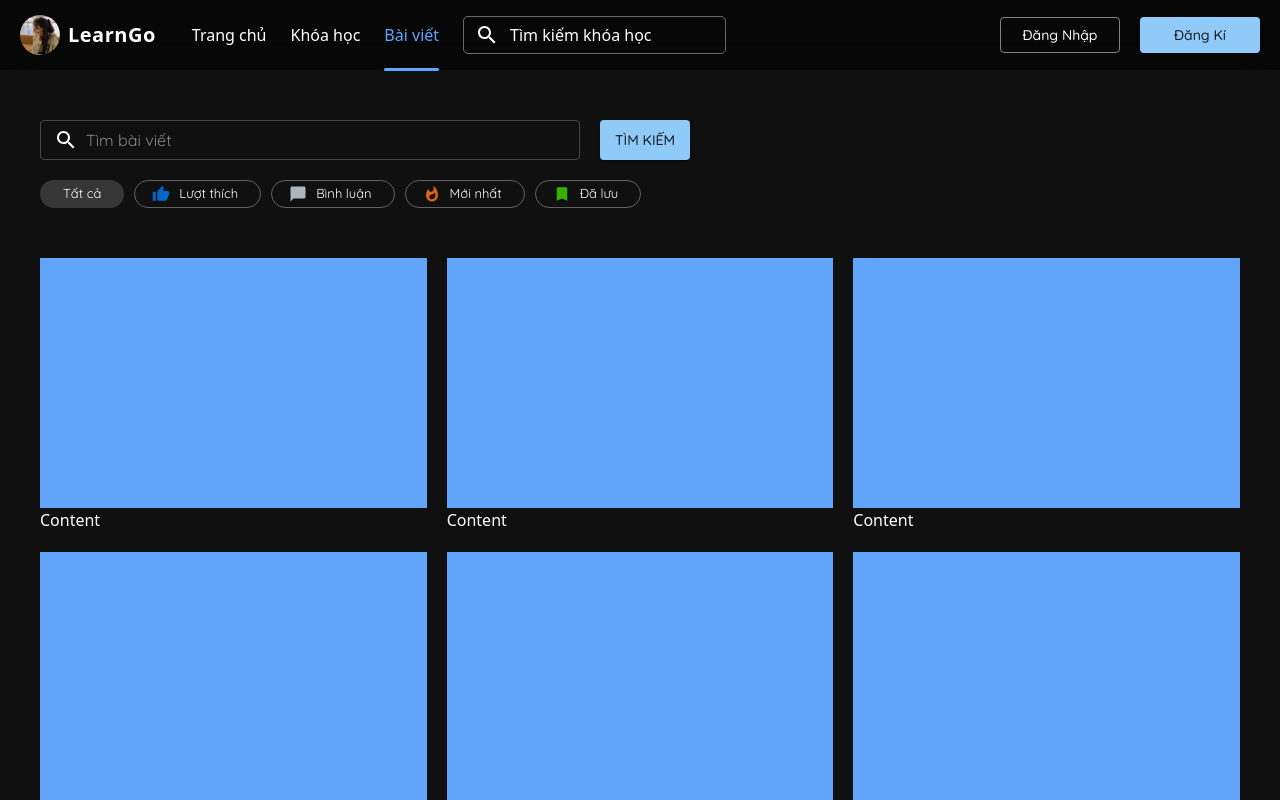
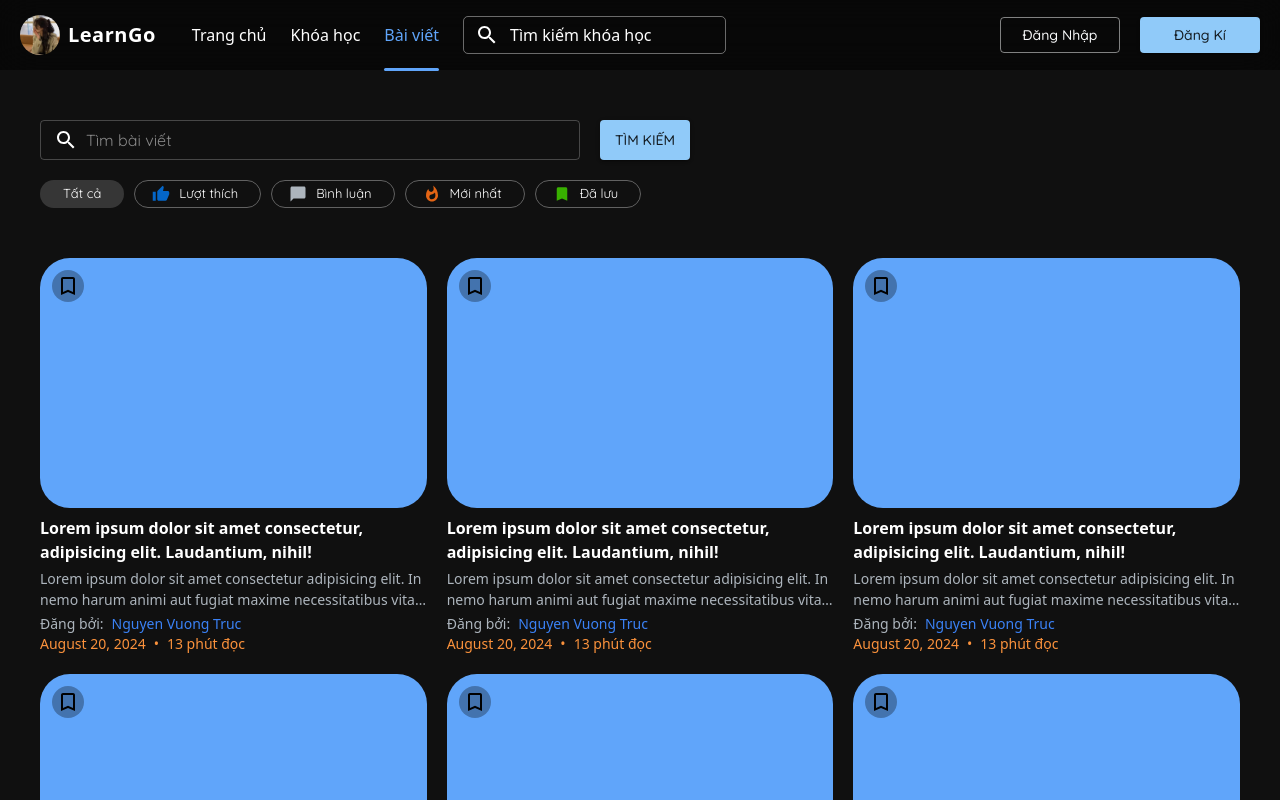
Before and after one commit to vuongtruc2004/SWP391_Frontend_User, a Next.js app: page /blog in a window 1280 px wide. Shown: the top 800 px of the page. Built offline with nearby package versions, Linux system fonts and the light colour scheme; no server answers; what @mui/material-nextjs would draw is missing.

Commit message:
udpate blog list

```diff
--- a/components/blog/single.blog.list.tsx
+++ b/components/blog/single.blog.list.tsx
@@ -1,4 +1,6 @@
-import { Box } from "@mui/material"
+import { Box, Tooltip } from "@mui/material"
+import Link from "next/link";
+import BookmarkBorderIcon from '@mui/icons-material/BookmarkBorder';
 
 const SingleBlogList = () => {
     return (
@@ -6,12 +8,58 @@ const SingleBlogList = () => {
             <div style={{
                 background: '#60a5fa',
                 width: '100%',
-                height: '250px'
-            }} />
+                height: '250px',
+                borderRadius: '30px',
+                position: 'relative'
+            }}>
+                <Tooltip title="Lưu bài viết" arrow placement="bottom-start">
+                    <Box sx={{
+                        position: 'absolute',
+                        top: '12px',
+                        left: '12px',
+                        cursor: 'pointer',
+                        backgroundColor: 'rgba(0,0,0,0.3)',
+                        width: '32px',
+                        aspectRatio: 1,
+                        display: 'flex',
+                        justifyContent: 'center',
+                        alignItems: 'center',
+                        borderRadius: '50%',
+                        transition: 'all .3s',
+                        '&:hover': {
+                            color: 'white'
+                        }
+                    }}>
+                        <BookmarkBorderIcon />
+                    </Box>
+                </Tooltip>
+            </div>
+
             <Box sx={{
                 color: 'white'
             }}>
-                Content
+                <h1 className="font-semibold mt-2 mb-1">Lorem ipsum dolor sit amet consectetur, adipisicing elit. Laudantium, nihil!</h1>
+
+                <p style={{
+                    overflow: "hidden",
+                    textOverflow: "ellipsis",
+                    display: "-webkit-box",
+                    WebkitBoxOrient: "vertical",
+                    WebkitLineClamp: 2,
+                    color: '#adb5bd',
+                    fontSize: '14px'
+                }}>Lorem ipsum dolor sit amet consectetur adipisicing elit. In nemo harum animi aut fugiat maxime necessitatibus vitae exercitationem? Illo esse sunt id sequi, ipsa eveniet inventore ex sint voluptatum fugiat autem natus, porro totam quibusdam, veritatis ipsam voluptas vel magnam nam ducimus perferendis doloribus delectus vero! Rem, voluptatibus qui assumenda necessitatibus cupiditate libero saepe veritatis perferendis quis aspernatur consequuntur rerum officia blanditiis doloribus praesentium ratione repudiandae consectetur autem architecto itaque facilis. Consectetur, enim excepturi nulla asperiores alias voluptate nobis sunt doloremque explicabo eaque voluptatem sequi repudiandae, fugiat odit ad sit nam rerum aut consequuntur deserunt. Blanditiis veniam maxime cupiditate minima!</p>
+
+                <div className="flex items-center gap-x-2 text-blue-500 mt-1 text-sm">
+                    <p className="text-[#adb5bd]">Đăng bởi:</p>
+                    <Link href={"/home"} className="hover:underline">Nguyen Vuong Truc</Link>
+                </div>
+
+                <div className="flex items-center gap-x-2 text-sm text-orange-400">
+                    <p>August 20, 2024</p>
+                    <p>•</p>
+                    <p>13 phút đọc</p>
+                </div>
             </Box>
         </Box>
     )
```
